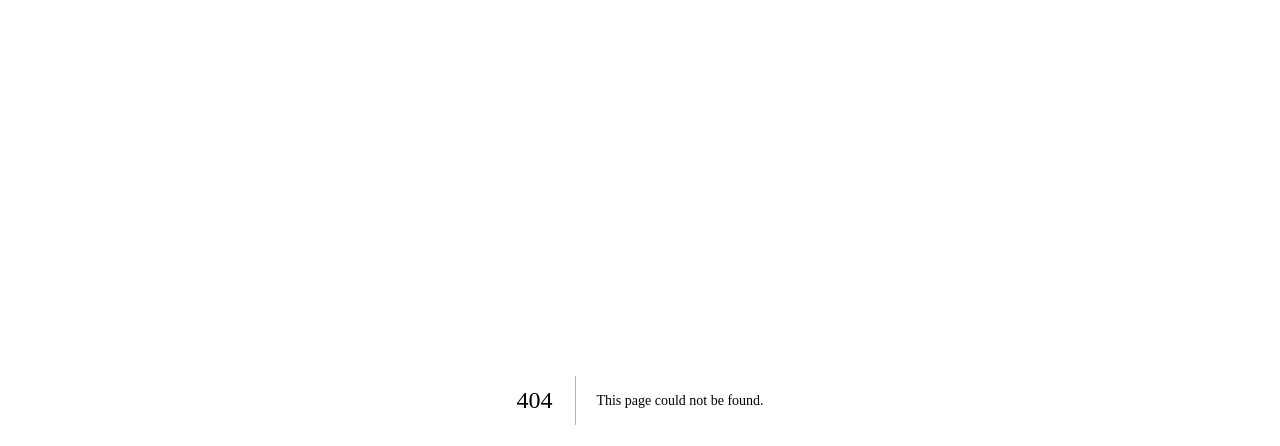
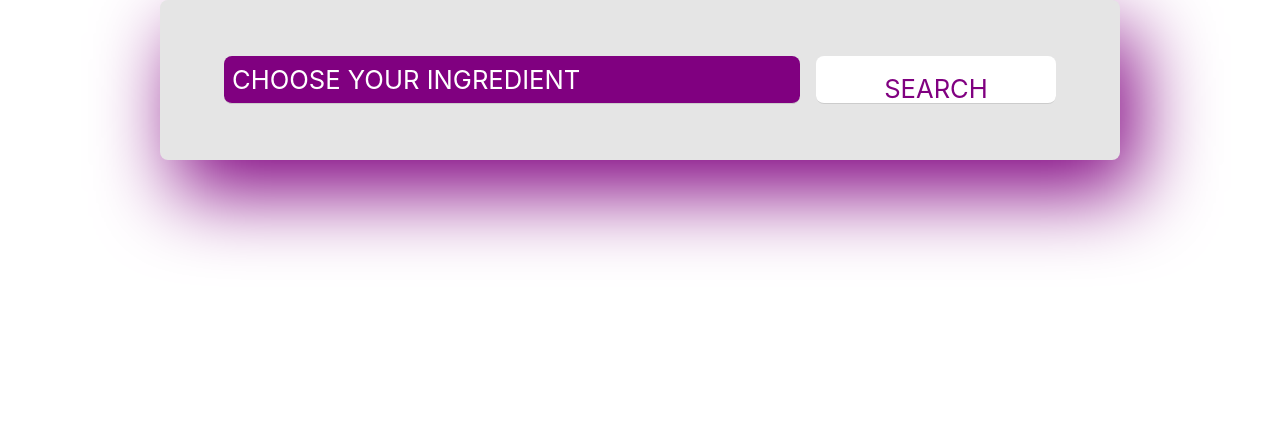
Before and after one commit to AMCarotenuto/viola-melanzana, a Next.js app: page /components/RecipesApi in a window 1280 px wide. Before the commit this address had no page. Shown: the top 446 px of the page. Built offline with nearby package versions, Linux system fonts and the light colour scheme.

Commit message:
print recipes from Api

```diff
--- a/package.json
+++ b/package.json
@@ -4,6 +4,7 @@
   "description": "",
   "main": "index.js",
   "dependencies": {
+    "axios": "^0.21.1",
     "bootstrap": "^4.5.3",
     "next": "^10.0.3",
     "next-auth": "^3.1.0",
--- a/pages/HomePage.js
+++ b/pages/HomePage.js
@@ -8,6 +8,7 @@ import { Row, Col, Image } from "react-bootstrap";
 import { useSession } from "next-auth/client";
 import { useRouter } from "next/router";
 import CookieConsent from "react-cookie-consent";
+import RecipesApi from './components/RecipesApi'
 
 function loginCheck() {
   const [session, loading] = useSession();
@@ -37,6 +38,7 @@ export default function HomePage() {
           </Col>
           <FilterRecipes />
           <br />
+          <RecipesApi />
           <Cards />
           <CookieConsent
   location="bottom"
--- /dev/null
+++ b/pages/components/RecipesApi.js
@@ -0,0 +1,46 @@
+import React, { useState } from "react";
+import Axios from "axios";
+
+export default function RecipesApi() {
+  const [query, setQuery] = useState("");
+  const [recipes, setRecipes] = useState([]);
+
+  const APP_ID = "cd031e0c";
+  const APP_KEY = "530d7bfa70fdc10559f377c561636888";
+  const url = `https://api.edamam.com/search?q=${query}&app_id=${APP_ID}&app_key=${APP_KEY}`;
+
+  const getData = async () => {
+    const result = await Axios.get(url);
+    setRecipes(result.data.hits);
+    console.log(result);
+    setQuery("");
+  };
+
+  const onSubmit = (e) => {
+    e.preventDefault();
+    getData();
+  };
+
+  const onChange = (e) => {
+    setQuery(e.target.value);
+  };
+
+  return (
+    <div className="App">
+      <form className="search-form" onSubmit={onSubmit}>
+        <input
+          type="text"
+          placeholder="CHOOSE YOUR INGREDIENT"
+          autoComplete="off"
+          onChange={onChange}
+          value={query}
+        />
+        <input type="submit" value="search" />
+      </form>
+      <div className="recipes">
+        {recipes !== [] &&
+          recipes.map((recipe) => <h2>{recipe.recipe.label}</h2>)}
+      </div>
+    </div>
+  );
+}
--- a/styles/custom.scss
+++ b/styles/custom.scss
@@ -616,3 +616,54 @@ input[type="file"] {
 // BOOSTRAP IMPORT
 
 @import "../node_modules/bootstrap/scss/bootstrap.scss";
+
+// API STYLE
+.App {
+  display: flex;
+  flex-direction: column;
+  align-items: center;
+}
+
+.search-form {
+  width: 60rem;
+  height: 10rem;
+  display: flex;
+  justify-content: center;
+  align-items: center;
+  background-color: #e5e5e5;
+  border-radius: 0.5rem;
+  margin-bottom: 5rem;
+  box-shadow: 1rem 2rem 5rem purple;
+  position: relative;
+}
+
+.search-form input {
+  font-size: 1.6rem;
+  border: none;
+  border-bottom: 0.1rem solid #ccc;
+  margin: 0 0.5rem;
+  border-radius: 0.5rem;
+  height: 3rem;
+}
+
+.search-form input[type="text"] {
+  padding: 0 0.5rem;
+  width: 60%;
+  color: white;
+}
+
+.search-form input[type="submit"] {
+  width: 25%;
+  text-transform: uppercase;
+  background-color:white;
+  color: purple;
+}
+
+.recipes {
+  width: 90%;
+  display: flex;
+  align-items: center;
+  flex-wrap: wrap;
+  justify-content: center;
+  align-items: flex-start;
+}
```
Also changed, not shown: 1 other file (tests, documents, lock files or other folders).
